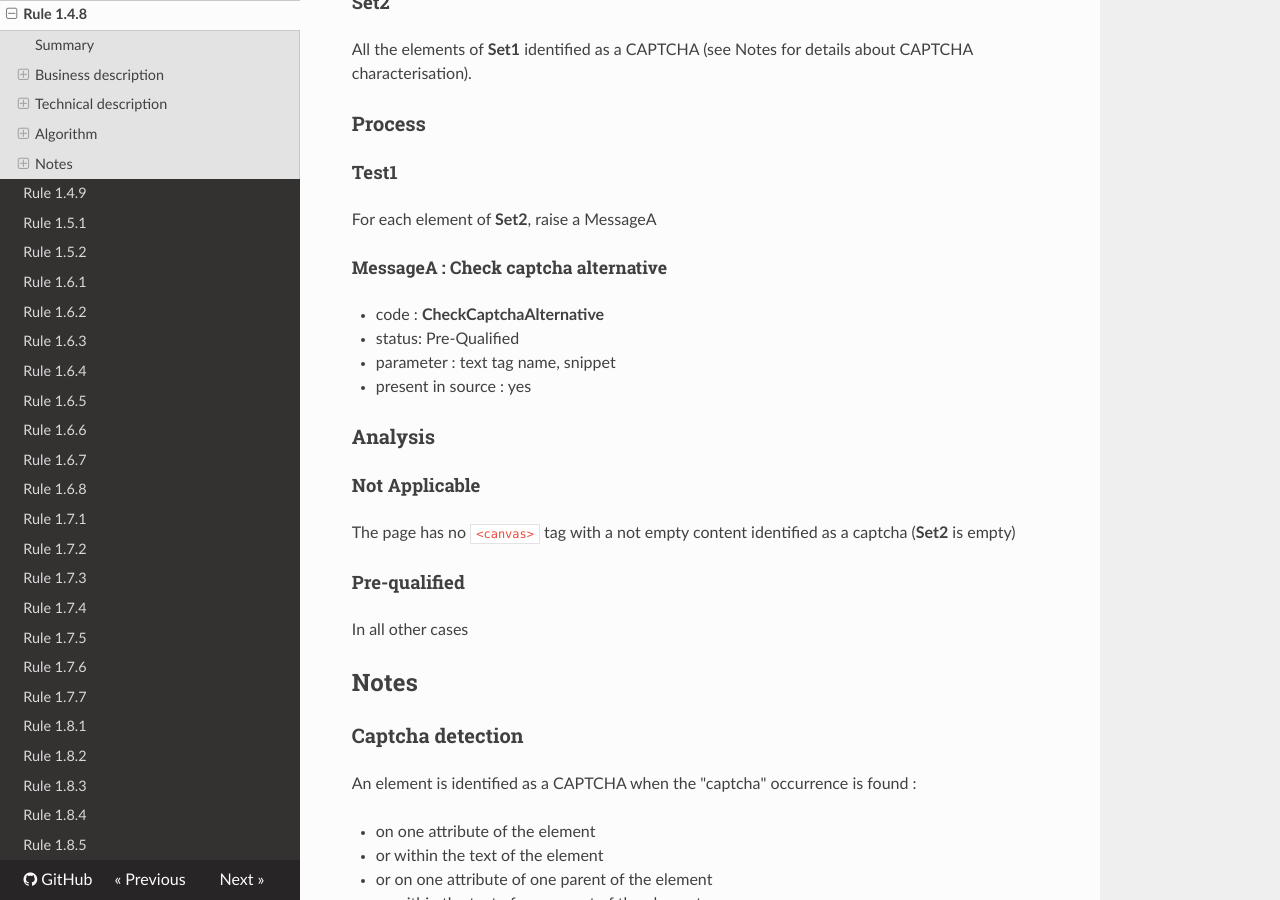
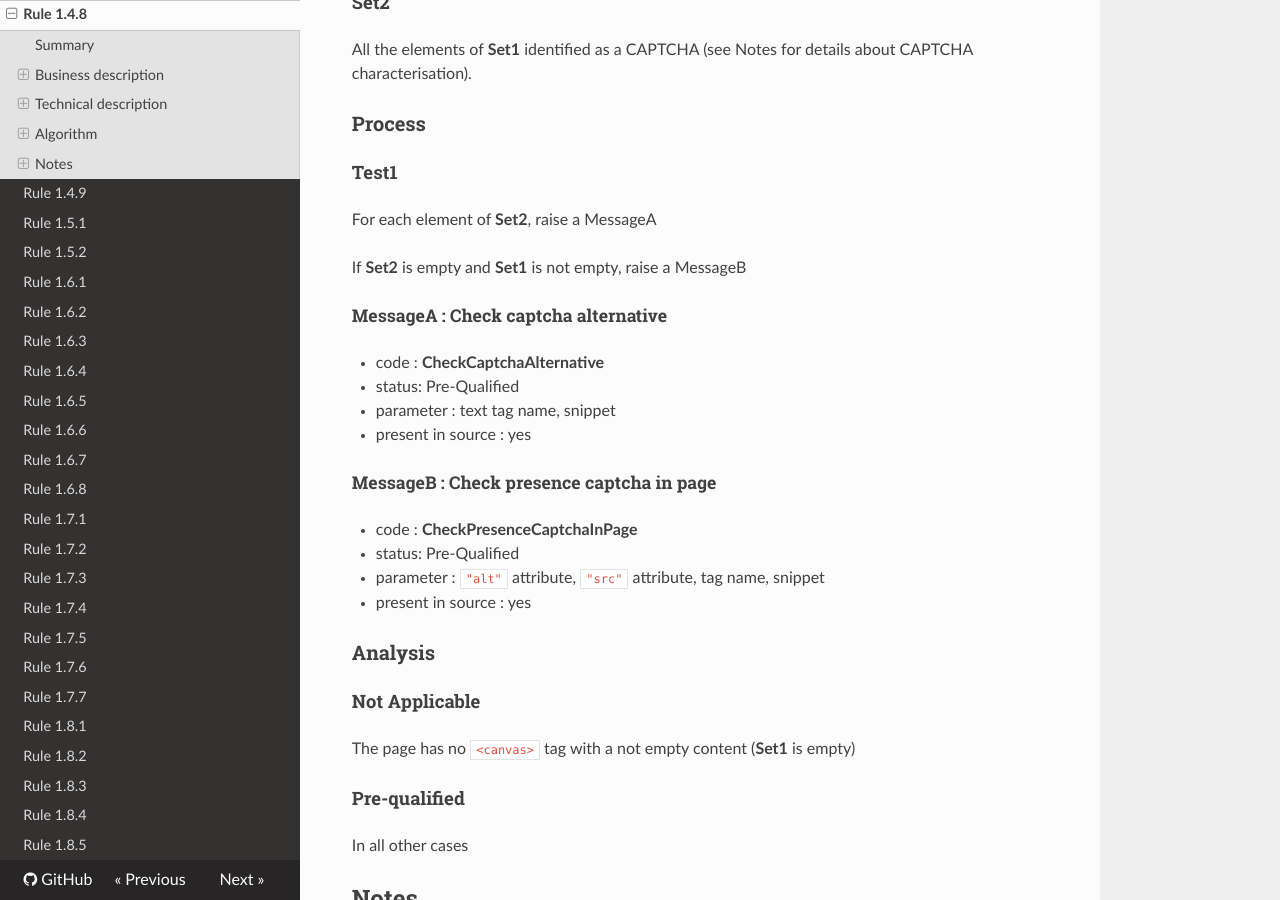
Before and after one commit to Tanaguru/RGAA3-2016, an MkDocs documentation site: the page built from docs/Rule-1-4-8.md, in a window 1280 px wide and 900 px high, scrolled down 1250 px. Built offline with MkDocs 1.6.1, drawn with Linux system fonts in a browser that asks for light colours; nearby versions of some CDN libraries; old or Windows-style settings are respelled for this version of MkDocs.

Commit message:
Update Rule-1-4-8.md

```diff
--- a/docs/Rule-1-4-8.md
+++ b/docs/Rule-1-4-8.md
@@ -50,6 +50,8 @@ All the elements of **Set1** identified as a CAPTCHA (see Notes for details abou
 
 For each element of **Set2**, raise a MessageA
 
+If **Set2** is empty and **Set1** is not empty, raise a MessageB
+
 ##### MessageA : Check captcha alternative
 
 -    code : **CheckCaptchaAlternative**
@@ -57,11 +59,18 @@ For each element of **Set2**, raise a MessageA
 -    parameter : text tag name, snippet
 -    present in source : yes
 
+##### MessageB : Check presence captcha in page
+
+-    code : **CheckPresenceCaptchaInPage**
+-    status: Pre-Qualified
+-    parameter : `"alt"` attribute, `"src"` attribute, tag name, snippet
+-    present in source : yes
+
 ### Analysis
 
 #### Not Applicable
 
-The page has no `<canvas>` tag with a not empty content identified as a captcha (**Set2** is empty)
+The page has no `<canvas>` tag with a not empty content (**Set1** is empty)
 
 #### Pre-qualified
 
```
